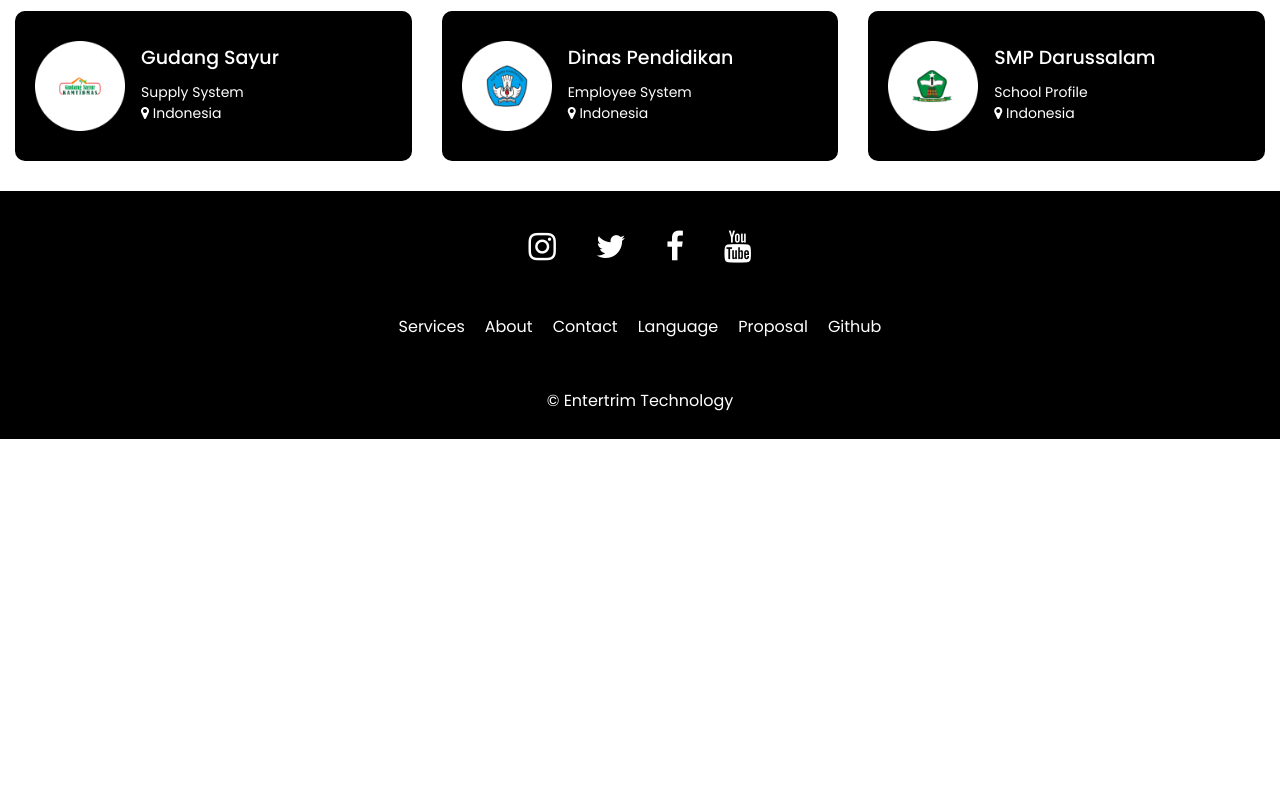
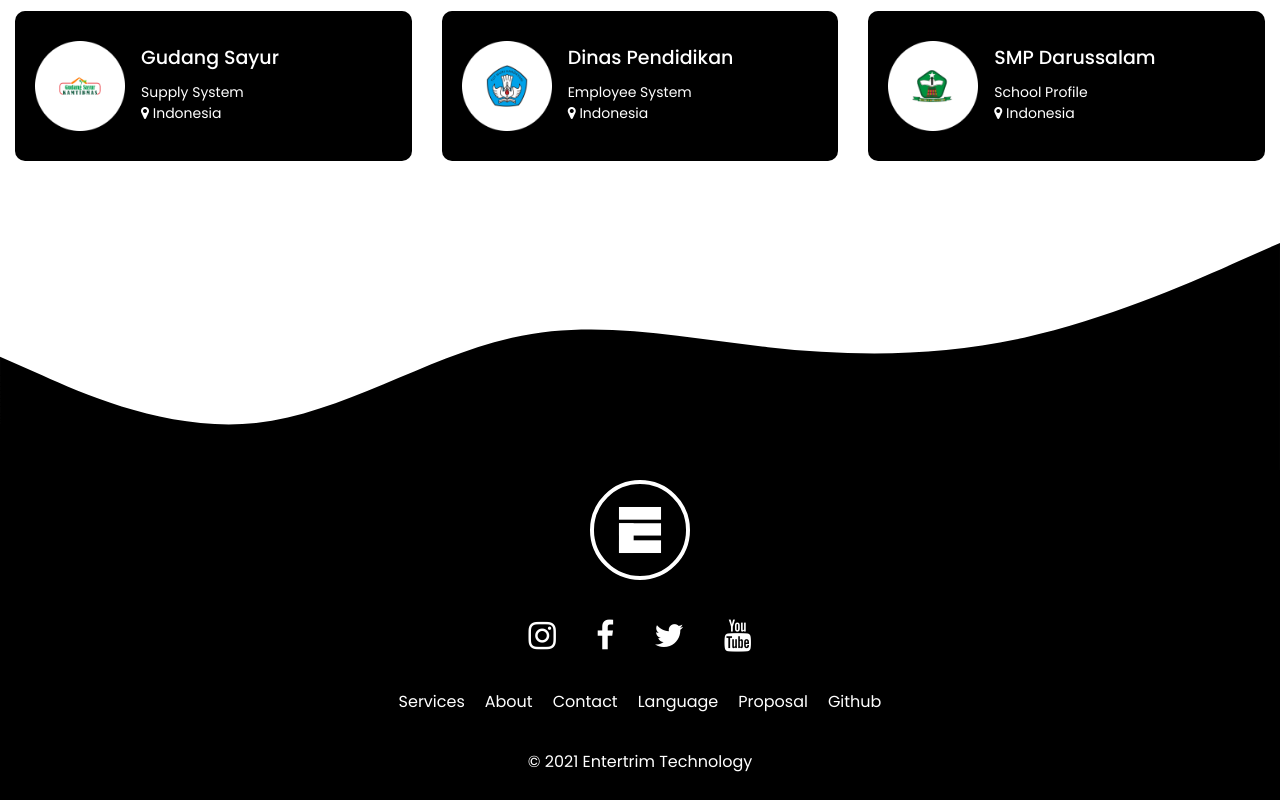
Before and after one commit to gusfahmi/entertrim-website, a React (Create React App) app: page /about in a window 1280 px wide. Shown: the part 2021-2821 px from the top of the page. Before the commit the page ends 2460 px from the top, so only its background shows below. Built offline with nearby package versions, Linux system fonts and the light colour scheme.

Commit message:
Adding new footer and new contact index

```diff
--- a/src/App.css
+++ b/src/App.css
@@ -705,73 +705,125 @@
 ------------------------ */
 
 
-
-.wrapper-footer{
+.wrap-footer{
+  width: 100%;
+  height: auto;
+  display: flex;
+  flex-direction: column;
+  justify-content: center;
+  align-items:center;
   padding: 10px;
 }
 
-.wrapper-follow{
-  margin: 30px auto;
-  text-align: center;
+
+.wrap-entertrim-footer{
+  width: 100%;
+  display: flex;
+  justify-content:center;
+  align-items:center;
 }
 
-.title-footer{
-  color: #fff;
-  margin-bottom: 20px;
-}
-
-.social-icon{
-  transition: 0.2s;
-  color: #fff;
-  padding: 20px;
-}
-
-.social-icon-ig:hover{
-  color: #833AB4;
-}
-
-.social-icon-fb:hover{
-  color: blue;
-}
-
-.social-icon-youtube:hover{
-  color: red;
-}
-
-.social-icon-twitter:hover{
-  color: #1DA1F2;
-}
-
-
-.wrapper-link-menu{
-  text-align: center;
-  padding: 20px;
-  margin-top: 10px;
-}
-
-.link-footer{
-  color: #fff;
-  margin: 10px;
-  cursor: pointer;
-}
-
-.link-footer:hover{
-  color: #fff;
-  text-decoration: underline;
-}
-
-
-.wrapper-copyright{
-  margin-top: 30px;
-  text-align: center;
-}
-
-.copyright{
-  color: #fff;
+.wrap-entertrim-footer img{
+  width: 100px;
+  height: 100px;
 }
 
 
 
+
+
+.wrap-menu-footer{
+  width:100%;
+  height: 50px;
+  margin-top: 10px;
+}
+
+.wrap-menu-footer ul{
+  padding: 0px;
+  display: flex;
+  justify-content: center;
+  align-items:center;
+}
+
+.wrap-menu-footer ul li{
+  display: inline;
+  margin-top: 10px;
+  list-style: none;
+}
+
+.wrap-menu-footer ul li span{
+  color: #fff;
+  transition: all 0.3s;
+  padding: 10px;
+  cursor: pointer;
+}
+
+.wrap-menu-footer ul li a{
+  color: #fff;
+  transition: all 0.3s;
+  padding: 10px;
+}
+
+.wrap-menu-footer ul li a:hover{
+  color: #c39a3b;
+}
+
+.wrap-menu-footer ul li span:hover{
+  color: #c39a3b;
+}
+
+.wrap-copyright-footer{
+  margin-top: 20px;
+  width: 100%;
+}
+
+.wrap-copyright-footer p{
+  color: #fff;
+  text-align: center;
+}
+
+
+
+
+
+
+
+.wrap-social-footer{
+  margin-top: 40px;
+  width: 100%;
+}
+
+.wrap-social-footer ul{
+  padding: 0px;
+  display: flex;
+  justify-content:center;
+  align-items: center;
+}
+
+.wrap-social-footer ul li{
+  list-style: none;
+  display: inline;
+}
+
+.wrap-social-footer ul li a{
+  padding: 20px;
+}
+
+.fa-ig-footer:hover{
+  color: #833AB4;
+}
+
+.fa-fb-footer:hover{
+  color: blue;
+}
+
+.fa-twitter-footer:hover{
+  color: #1DA1F2;
+}
+
+.fa-youtube-footer:hover{
+  color: red;
+}
 
 
 
@@ -1246,9 +1298,6 @@
   }
 
 
-  .link-footer{
-    display: block;
-  }
 
   .content-image-how{
     margin-top: 40px;
@@ -1272,14 +1321,64 @@
     height: 480px;
   }
 
+  .content-contact{
+    width: 100%;
+    height: auto;
+  }
+
+  .content-direct-contact{
+    width: 100%;
+    height: 420px;
+  }
+
+  .form-detail-direct{
+    height: 150px;
+  }
+
+  .content-contact img{
+    width: 100%;
+  }
+
+
+
+
+
+
+
+
+
+
+
+
+
+
+  .wrap-footer{
+    height: auto;
+  }
+
+  .wrap-entertrim-footer{
+    margin-top: 10px;
+  }
+  .wrap-menu-footer{
+    width:100%;
+    height: auto;
+    margin-top: 20px;
+  }
+
+  .wrap-menu-footer ul{
+    padding: 0px;
+    display: block;
+  }
+
+  .wrap-menu-footer ul li{
+    display: block;
+    margin-top: 10px;
+    text-align: center;
+  }
+
 
 }
 
-@media(max-width: 500px){
-  .link-footer{
-    display: block;
-  }
-}
 
 
 
--- a/src/Components/Clients.jsx
+++ b/src/Components/Clients.jsx
@@ -4,7 +4,7 @@
 export default function Clients() {
 	return (
 		<>
-			<div className='container-fluid'>
+			<div className='container-fluid '>
 				<section className='wrapper-choose'>
 					<img
 						className='icon-index'
--- a/src/Components/ContactContent.jsx
+++ b/src/Components/ContactContent.jsx
@@ -79,15 +79,6 @@
 					</div>
 				</section>
 			</div>
-			<br />
-			<br />
-			<br />
-			<svg xmlns='http://www.w3.org/2000/svg' viewBox='0 0 1440 320'>
-				<path
-					fill='#000'
-					fill-opacity='1'
-					d='M0,128L48,138.7C96,149,192,171,288,165.3C384,160,480,128,576,112C672,96,768,96,864,101.3C960,107,1056,117,1152,101.3C1248,85,1344,43,1392,21.3L1440,0L1440,320L1392,320C1344,320,1248,320,1152,320C1056,320,960,320,864,320C768,320,672,320,576,320C480,320,384,320,288,320C192,320,96,320,48,320L0,320Z'></path>
-			</svg>
 		</>
 	);
 }
--- a/src/Components/ContactIndex.jsx
+++ b/src/Components/ContactIndex.jsx
@@ -91,7 +91,7 @@
 				<section className='wrapper-contact'>
 					<div className='row justify-content-around'>
 						<div className='col-lg-6 col-md-6 d-flex justify-content-center align-items-center '>
-							<div className='content-contact'>
+							<div className='content-contact '>
 								<img src='/assets/icons/direct_contact.svg' alt='' />
 							</div>
 						</div>
@@ -155,12 +155,6 @@
 					</div>
 				</section>
 			</div>
-			<svg xmlns='http://www.w3.org/2000/svg' viewBox='0 0 1440 320'>
-				<path
-					fill='#000'
-					fill-opacity='1'
-					d='M0,192L48,213.3C96,235,192,277,288,266.7C384,256,480,192,576,170.7C672,149,768,171,864,181.3C960,192,1056,192,1152,170.7C1248,149,1344,107,1392,85.3L1440,64L1440,320L1392,320C1344,320,1248,320,1152,320C1056,320,960,320,864,320C768,320,672,320,576,320C480,320,384,320,288,320C192,320,96,320,48,320L0,320Z'></path>
-			</svg>
 		</>
 	);
 }
--- a/src/Components/Footer.jsx
+++ b/src/Components/Footer.jsx
@@ -5,65 +5,67 @@
 
 export default function Footer() {
 	return (
-		<div>
+		<>
 			<ModalLanguage />
+			<svg xmlns='http://www.w3.org/2000/svg' viewBox='0 0 1440 320'>
+				<path
+					fill='#000'
+					fill-opacity='1'
+					d='M0,192L48,213.3C96,235,192,277,288,266.7C384,256,480,192,576,170.7C672,149,768,171,864,181.3C960,192,1056,192,1152,170.7C1248,149,1344,107,1392,85.3L1440,64L1440,320L1392,320C1344,320,1248,320,1152,320C1056,320,960,320,864,320C768,320,672,320,576,320C480,320,384,320,288,320C192,320,96,320,48,320L0,320Z'></path>
+			</svg>
 			<div className='background-dark'>
-				<div className='row justify-content-center'>
-					<div className='col-lg-6 col-md-12 col-sm-12'>
-						<div className='wrapper-footer'>
-							<div className='wrapper-follow'>
-								<a
-									href='https://instagram.com/entertrim'
-									target='_blank'
-									rel='noreferrer'
-									className='social-icon'>
-									<i className='fa fa-instagram fa-2x social-icon-ig'></i>
+				<div className='wrap-footer'>
+					<div className='wrap-entertrim-footer'>
+						<img src='/assets/images/logo.svg' alt='' />
+					</div>
+
+					<div className='wrap-social-footer'>
+						<ul>
+							<li>
+								<a href=''>
+									<i className='fa fa-instagram fa-ig-footer fa-2x'></i>
 								</a>
-								<a
-									href='https://twitter.com/entertrim'
-									target='_blank'
-									rel='noreferrer'
-									className='social-icon '>
-									<i className='fa fa-twitter fa-2x social-icon-twitter'></i>
+							</li>
+							<li>
+								<a href=''>
+									<i className='fa fa-facebook fa-fb-footer fa-2x'></i>
 								</a>
-								<a
-									href='https://facebook.com/entertrim'
-									target='_blank'
-									rel='noreferrer'
-									className='social-icon '>
-									<i className='fa fa-facebook fa-2x social-icon-fb'></i>
+							</li>
+							<li>
+								<a href=''>
+									<i className='fa fa-twitter fa-twitter-footer fa-2x'></i>
 								</a>
-								<a
-									href='https://www.youtube.com'
-									target='_blank'
-									rel='noreferrer'
-									className='social-icon '>
-									<i className='fa fa-youtube fa-2x social-icon-youtube'></i>
+							</li>
+							<li>
+								<a href=''>
+									<i className='fa fa-youtube fa-youtube-footer fa-2x'></i>
 								</a>
-							</div>
-
-							<div className='wrapper-link-menu'>
-								<Link to='/services' className='link-footer'>
-									{setLang().Footer_Services}
-								</Link>
-								<Link to='/about' className='link-footer'>
-									{setLang().Footer_About}
-								</Link>
-								<Link to='/contact' className='link-footer'>
-									{setLang().Footer_Contact}
-								</Link>
+							</li>
+						</ul>
+					</div>
+					<div className='wrap-menu-footer'>
+						<ul>
+							<li>
+								<Link to='/services'>{setLang().Footer_Services}</Link>
+							</li>
+							<li>
+								<Link to='/about'>{setLang().Footer_About}</Link>
+							</li>
+							<li>
+								<Link to='/contact'>{setLang().Footer_Contact}</Link>
+							</li>
+							<li>
 								<span
 									className='link-footer'
 									data-toggle='modal'
 									data-target='#modalLanguage'>
 									{setLang().Footer_Language}
 								</span>
-								<a
-									href='/files/Entertrim_Proposal.pdf'
-									className='link-footer'
-									download>
-									Proposal
-								</a>
+							</li>
+							<li>
+								<a href='/files/Entertrim_Proposal.pdf'>Proposal</a>
+							</li>
+							<li>
 								<a
 									href='https://github.com/gusfahmi'
 									target='_blank'
@@ -71,15 +73,14 @@
 									rel='noreferrer'>
 									Github
 								</a>
-							</div>
-
-							<div className='wrapper-copyright'>
-								<p className='copyright'>&copy; Entertrim Technology</p>
-							</div>
-						</div>
+							</li>
+						</ul>
+					</div>
+					<div className='wrap-copyright-footer'>
+						<p>&copy; 2021 Entertrim Technology</p>
 					</div>
 				</div>
 			</div>
-		</div>
+		</>
 	);
 }
--- a/src/Components/How.jsx
+++ b/src/Components/How.jsx
@@ -5,23 +5,11 @@
 export default function How() {
 	return (
 		<>
-			<div className='container-fluid'>
-				{/* <section className='wrapper-help'>
-					<img
-						className='icon-index'
-						src='/assets/icons/help.svg'
-						alt='How we can help you | Entertrim'
-					/>
-					<h3 className='text-center text-dark mb-5 mt-4 text-title-explain'>
-						<span>{setLang().How_Title}</span>
-					</h3>
-					<p className='text-center'>{setLang().How_Content}</p>
-				</section> */}
-
-				<div className='wrapper-how'>
+			<div className='container-fluid '>
+				<div className='wrapper-how '>
 					<div className='row justify-content-center'>
-						<div className='col-lg-5'>
-							<div className='content-how-description'>
+						<div className='col-lg-5 '>
+							<div className='content-how-description '>
 								<div className='left-line-how mr-3'></div>
 								<div className='right-content-how'>
 									<h3>
@@ -34,7 +22,7 @@
 								</div>
 							</div>
 						</div>
-						<div className='col-lg-7'>
+						<div className='col-lg-7 '>
 							<div className='content-image-how'>
 								<img src='/assets/icons/business.svg' alt='' />
 							</div>
--- a/src/Components/JumbotronIndex.jsx
+++ b/src/Components/JumbotronIndex.jsx
@@ -44,12 +44,6 @@
 					</Link>
 				</div>
 			</div>
-			{/* <svg xmlns='http://www.w3.org/2000/svg' viewBox='0 0 1440 290'>
-				<path
-					fill='#000'
-					fill-opacity='1'
-					d='M0,256L80,218.7C160,181,320,107,480,96C640,85,800,139,960,149.3C1120,160,1280,128,1360,112L1440,96L1440,0L1360,0C1280,0,1120,0,960,0C800,0,640,0,480,0C320,0,160,0,80,0L0,0Z'></path>
-			</svg> */}
 			<svg xmlns='http://www.w3.org/2000/svg' viewBox='0 0 1440 320'>
 				<path
 					fill='#000'
```
Also changed, not shown: src/Components/Reasons.jsx (+4 -4 lines).
